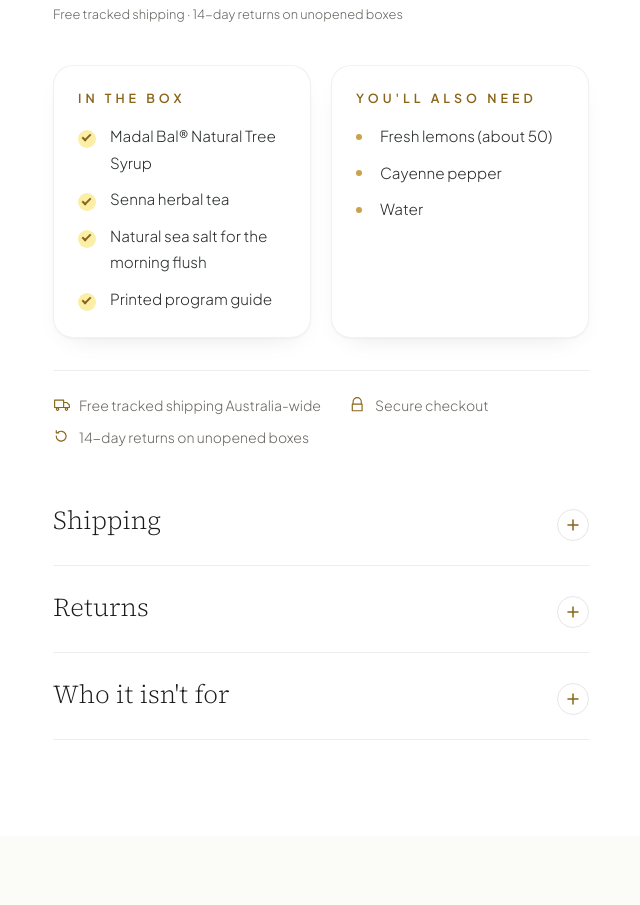
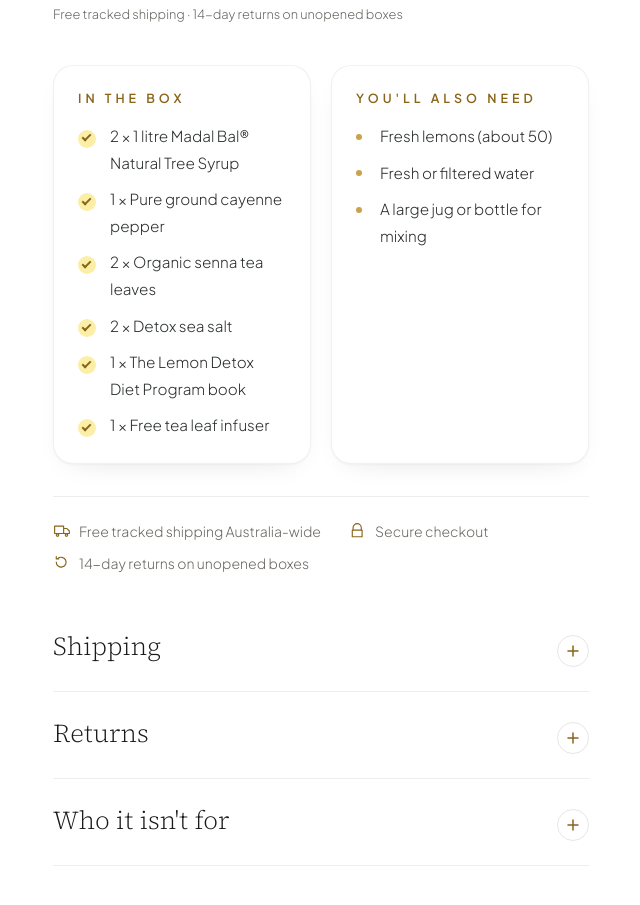
Before and after one commit to osaade48-cyber/Lemon-Detox, an Astro site: page /products/14-day-extended-cleanse in a window 1280 px wide. Shown: the part 779-1684 px from the top of the page, without its empty margins (619-1259 px from the left). Built offline with nearby package versions, Linux system fonts and the light colour scheme; Astro itself is replaced by a stand-in of ours.

Commit message:
Reset Box contents match the original site; Bee Pollen section above Books
Co-Authored-By: Claude Opus 5.5 <noreply@anthropic.com>
Claude-Session: https://claude.ai/code/session_01Gp7GBATVd5h86AREu6c4Ax

```diff
--- a/src/data/products.ts
+++ b/src/data/products.ts
@@ -40,10 +40,12 @@ export const products: Product[] = [
     body2:
       'Many people say the second week is where it clicks — the routine feels effortless, energy feels steady, and the pull back to old habits is noticeably weaker.',
     inTheBox: [
-      'Madal Bal® Natural Tree Syrup',
-      'Senna herbal tea',
-      'Natural sea salt for the morning flush',
-      'Printed program guide',
+      '2 × 1 litre Madal Bal® Natural Tree Syrup',
+      '1 × Pure ground cayenne pepper',
+      '2 × Organic senna tea leaves',
+      '2 × Detox sea salt',
+      '1 × The Lemon Detox Diet Program book',
+      '1 × Free tea leaf infuser',
     ],
     whyTitle: 'Why 14 days',
     why: [
@@ -70,12 +72,12 @@ export const products: Product[] = [
     cardIncludes: 'Includes enough tree syrup for 7 Full Cleanse days (or 9 days on 50/50).',
     body:
       "Seven structured days for a fast, focused reset. Ideal if it's your first cleanse, or if you want a defined week to step away from snacking and overeating and start again with clear habits.",
-    // [[confirm size / quantity]] — sizes are left off until confirmed.
     inTheBox: [
-      'Madal Bal® Natural Tree Syrup',
-      'Senna herbal tea',
-      'Natural sea salt for the morning flush',
-      'Printed program guide',
+      '1 × 1 litre Madal Bal® Natural Tree Syrup',
+      '1 × Pure ground cayenne pepper',
+      '1 × Organic senna tea leaves',
+      '1 × Detox sea salt',
+      '1 × The Lemon Detox Diet Program book',
     ],
     whyTitle: 'Why 7 days',
     why: [
--- a/src/data/shop.ts
+++ b/src/data/shop.ts
@@ -42,8 +42,8 @@ export type Detail = {
 export const categories = [
   { id: 'programs', label: 'Programs', title: 'The Reset Box', intro: 'Everything you need for your cleanse, in one box — plus the Madal Bal® syrup on its own to extend or repeat your program.' },
   { id: 'essentials', label: 'Essentials', title: 'Lemon Detox essentials', intro: 'Top up your program, extend it, or make it for two.' },
+  { id: 'wellness', label: 'Bee Pollen', title: 'Bee Pollen', intro: 'Pure Western Australian bee pollen — the ideal next step after your cleanse.' },
   { id: 'books', label: 'Books', title: 'Books', intro: 'The background, the method and the recipes.' },
-  { id: 'wellness', label: 'Wellness', title: 'Wellness', intro: 'Natural pantry staples for everyday life after your reset.' },
 ] as const;
 
 const p14 = programs.find((p) => p.days === 14)!;
--- a/src/pages/index.astro
+++ b/src/pages/index.astro
@@ -96,7 +96,7 @@ const voices = homeCards.map((c) => ({ ...c, img: photoFor(c.photo.replace('.jpe
       <ol class="relative mt-14 grid gap-6 md:grid-cols-3">
         <span class="absolute top-9 right-[17%] left-[17%] hidden h-px bg-gold/40 md:block" aria-hidden="true"></span>
         {[
-          ['Choose your program', 'Pick the 14 Day or 7 Day Reset Box. Everything you need arrives at your door — just add fresh lemons and cayenne.', 'M4 7h16l-1.5 12h-13zM8 7V5a4 4 0 0 1 8 0v2'],
+          ['Choose your program', 'Pick the 14 Day or 7 Day Reset Box. Everything you need arrives at your door — just add fresh lemons.', 'M4 7h16l-1.5 12h-13zM8 7V5a4 4 0 0 1 8 0v2'],
           ['Follow one daily rhythm', 'Morning elimination routine, the Lemon Detox drink through the day, senna tea before bed. No meal planning, no counting.', 'M12 7a5 5 0 1 0 0 10 5 5 0 0 0 0-10zM12 1v2M12 21v2M4.2 4.2l1.4 1.4M18.4 18.4l1.4 1.4M1 12h2M21 12h2M4.2 19.8l1.4-1.4M18.4 5.6l1.4-1.4'],
           ['Ease back in', 'Return to food gradually and keep the habits you’ve built — a clean starting point for what comes next.', 'M5 19c0-8 5-13 14-14-1 9-6 14-14 14zM5 19l7-7'],
         ].map(([t, b, icon], i) => (
--- a/src/pages/products/[slug].astro
+++ b/src/pages/products/[slug].astro
@@ -97,7 +97,7 @@ const jsonLd = [{
         <div class="card p-6">
           <h2 class="eyebrow">You'll also need</h2>
           <ul class="dot-list mt-4 space-y-2.5 text-[0.95rem]">
-            <li>Fresh lemons (about {p.lemons})</li><li>Cayenne pepper</li><li>Water</li>
+            <li>Fresh lemons (about {p.lemons})</li><li>Fresh or filtered water</li><li>A large jug or bottle for mixing</li>
           </ul>
         </div>
       </div>
```
